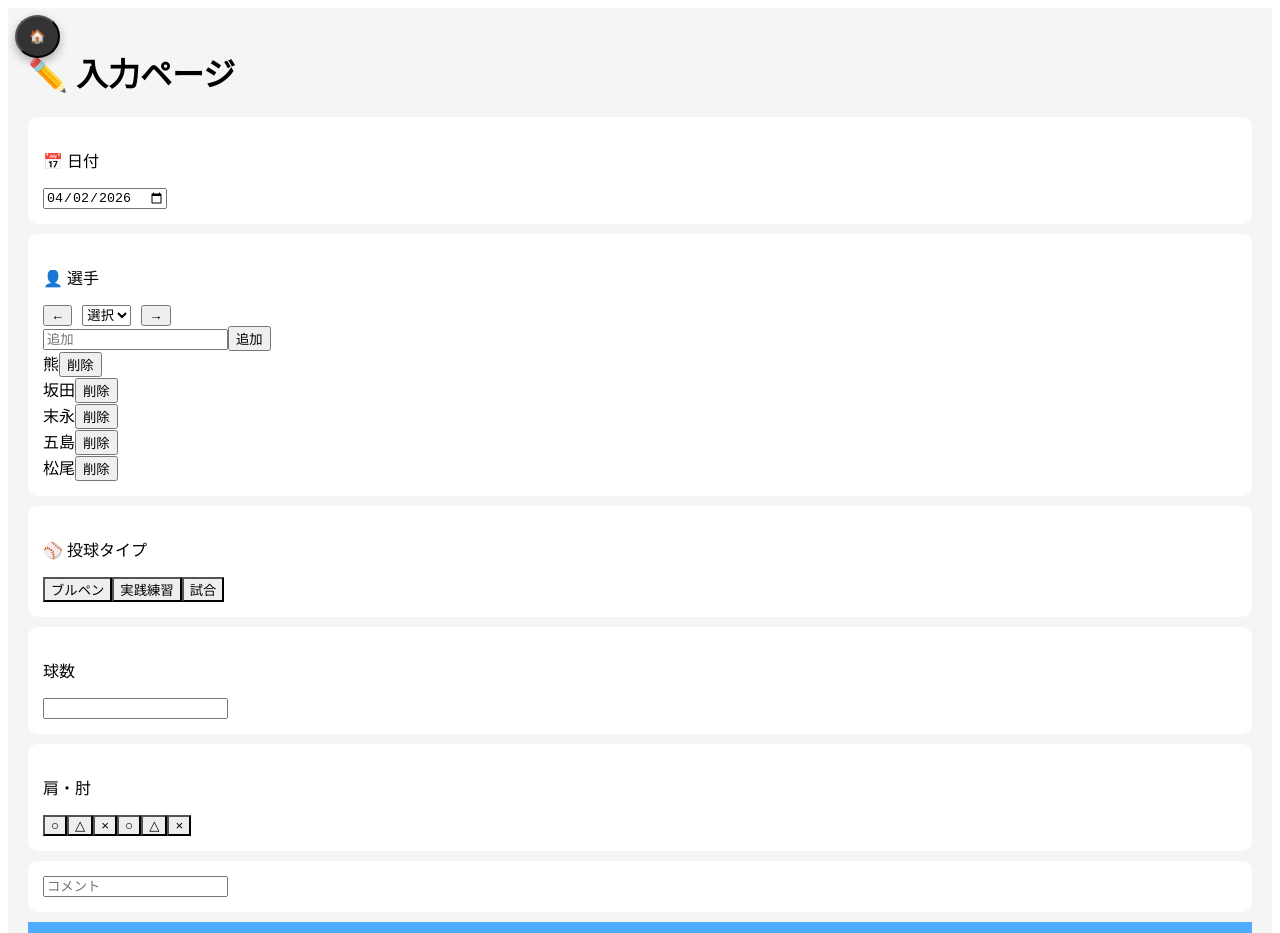
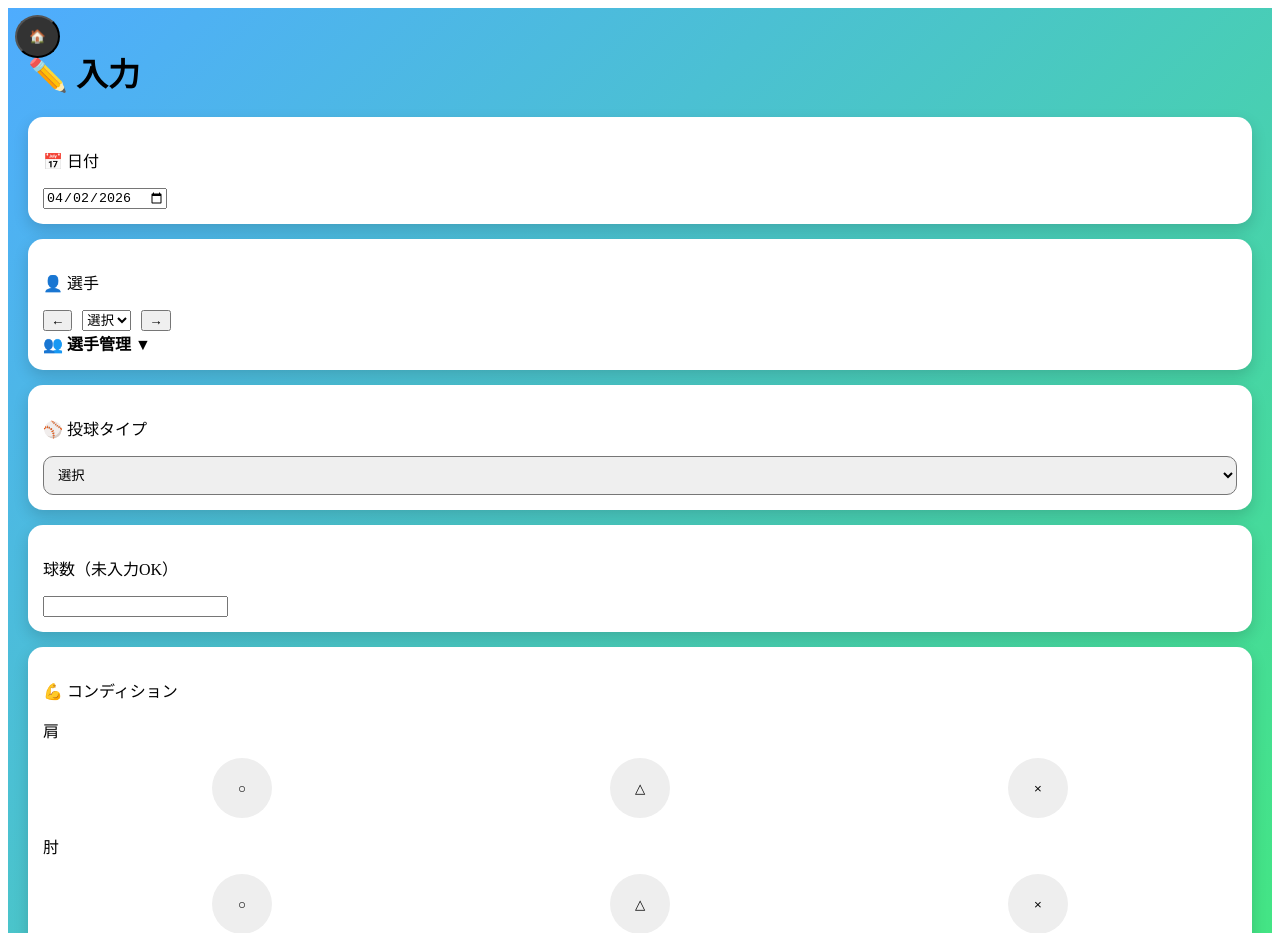
Before and after one commit to t18167647-web/-, a Next.js app: page /input in a window 1280 px wide. Shown: the top 933 px of the page. Built offline with nearby package versions, Linux system fonts and the light colour scheme.

Commit message:
最終版：UI改善・コメント編集削除・選手管理・デザイン調整

```diff
--- a/app/input/page.jsx
+++ b/app/input/page.jsx
@@ -12,6 +12,7 @@ export default function InputPage() {
   const [elbow, setElbow] = useState("");
   const [initialComment, setInitialComment] = useState("");
   const [date, setDate] = useState("");
+  const [showManage, setShowManage] = useState(false);
 
   useEffect(() => {
     const saved = JSON.parse(localStorage.getItem("players"));
@@ -45,10 +46,10 @@ export default function InputPage() {
   };
 
   const changePlayer = (dir) => {
-    const index = players.indexOf(player);
-    if (index === -1) return;
-    if (dir === "next") setPlayer(players[(index + 1) % players.length]);
-    else setPlayer(players[(index - 1 + players.length) % players.length]);
+    const i = players.indexOf(player);
+    if (i === -1) return;
+    if (dir === "next") setPlayer(players[(i + 1) % players.length]);
+    else setPlayer(players[(i - 1 + players.length) % players.length]);
   };
 
   const handleSubmit = () => {
@@ -56,7 +57,7 @@ export default function InputPage() {
       id: Date.now(),
       player,
       type,
-      count: Number(count),
+      count: Number(count) || 0,
       shoulder,
       elbow,
       initialComment,
@@ -66,6 +67,7 @@ export default function InputPage() {
 
     const existing = JSON.parse(localStorage.getItem("items")) || [];
     localStorage.setItem("items", JSON.stringify([...existing, newItem]));
+
     alert("保存成功！");
   };
 
@@ -75,74 +77,105 @@ export default function InputPage() {
         <button style={homeBtn} onMouseDown={press} onMouseUp={release} onMouseLeave={release}>🏠</button>
       </Link>
 
-      <h1>✏️ 入力ページ</h1>
+      <h1>✏️ 入力</h1>
 
       <div style={card}>
         <p>📅 日付</p>
-        <input type="date" value={date} onChange={(e) => setDate(e.target.value)} />
+        <input type="date" value={date} onChange={(e)=>setDate(e.target.value)} />
       </div>
 
       <div style={card}>
         <p>👤 選手</p>
+
         <div style={row}>
-          <button onClick={() => changePlayer("prev")} onMouseDown={press} onMouseUp={release} onMouseLeave={release}>←</button>
+          <button onClick={()=>changePlayer("prev")} onMouseDown={press} onMouseUp={release} onMouseLeave={release}>←</button>
           <select value={player} onChange={(e)=>setPlayer(e.target.value)}>
             <option value="">選択</option>
             {players.map(p=><option key={p}>{p}</option>)}
           </select>
-          <button onClick={() => changePlayer("next")} onMouseDown={press} onMouseUp={release} onMouseLeave={release}>→</button>
+          <button onClick={()=>changePlayer("next")} onMouseDown={press} onMouseUp={release} onMouseLeave={release}>→</button>
         </div>
 
-        <input value={newPlayer} onChange={(e)=>setNewPlayer(e.target.value)} placeholder="追加"/>
+        {/* コンパクト管理 */}
+        <div onClick={()=>setShowManage(!showManage)} style={toggleHeader}>
+          👥 選手管理 {showManage ? "▲" : "▼"}
+        </div>
+
+        {showManage && (
+          <>
+            <div style={{display:"flex",gap:5}}>
+              <input value={newPlayer} onChange={(e)=>setNewPlayer(e.target.value)} style={inputSmall}/>
               <button onClick={addPlayer} onMouseDown={press} onMouseUp={release} onMouseLeave={release}>追加</button>
+            </div>
 
             {players.map(p=>(
-          <div key={p}>{p}
-            <button onClick={()=>deletePlayer(p)} onMouseDown={press} onMouseUp={release} onMouseLeave={release}>削除</button>
+              <div key={p} style={playerRow}>
+                {p}
+                <button onClick={()=>deletePlayer(p)} onMouseDown={press} onMouseUp={release} onMouseLeave={release}>✕</button>
               </div>
             ))}
+          </>
+        )}
       </div>
 
       <div style={card}>
         <p>⚾ 投球タイプ</p>
-        {["ブルペン","実践練習","試合"].map(t=>(
-          <button key={t} onClick={()=>setType(t)} style={{
-            background:type===t? (t==="試合"?"red":t==="実践練習"?"orange":"blue"):"#eee",
-            color:type===t?"white":"black"
-          }} onMouseDown={press} onMouseUp={release} onMouseLeave={release}>{t}</button>
-        ))}
+        <select value={type} onChange={(e)=>setType(e.target.value)} style={selectStyle}>
+          <option value="">選択</option>
+          <option value="ブルペン">ブルペン</option>
+          <option value="実践練習">実践練習</option>
+          <option value="試合">試合</option>
+        </select>
       </div>
 
       <div style={card}>
-        <p>球数</p>
+        <p>球数（未入力OK）</p>
         <input type="number" value={count} onChange={(e)=>setCount(e.target.value)} />
       </div>
 
       <div style={card}>
-        <p>肩・肘</p>
+        <p>💪 コンディション</p>
+
+        <p>肩</p>
+        <div style={btnGroup}>
           {["○","△","×"].map(v=>(
             <button key={v} onClick={()=>setShoulder(v)} style={{
-            background:shoulder===v?(v==="○"?"blue":v==="△"?"gold":"red"):"#eee"
+              ...circleBtn,
+              background:shoulder===v?(v==="○"?"#4facfe":v==="△"?"#f9c74f":"#f94144"):"#eee"
             }} onMouseDown={press} onMouseUp={release} onMouseLeave={release}>{v}</button>
           ))}
+        </div>
+
+        <p>肘</p>
+        <div style={btnGroup}>
           {["○","△","×"].map(v=>(
             <button key={v} onClick={()=>setElbow(v)} style={{
-            background:elbow===v?(v==="○"?"blue":v==="△"?"gold":"red"):"#eee"
+              ...circleBtn,
+              background:elbow===v?(v==="○"?"#4facfe":v==="△"?"#f9c74f":"#f94144"):"#eee"
             }} onMouseDown={press} onMouseUp={release} onMouseLeave={release}>{v}</button>
           ))}
+        </div>
       </div>
 
       <div style={card}>
         <input value={initialComment} onChange={(e)=>setInitialComment(e.target.value)} placeholder="コメント"/>
       </div>
 
-      <button style={saveBtn} onClick={handleSubmit} onMouseDown={press} onMouseUp={release} onMouseLeave={release}>保存</button>
+      <button style={saveBtn} onClick={handleSubmit} onMouseDown={press} onMouseUp={release} onMouseLeave={release}>
+        保存
+      </button>
     </div>
   );
 }
 
-const page={padding:20,background:"#f5f5f5",minHeight:"100vh"};
-const card={background:"white",padding:15,marginBottom:10,borderRadius:10};
-const saveBtn={padding:15,width:"100%",background:"#4facfe",color:"white",border:"none"};
-const homeBtn={position:"fixed",top:15,left:15,background:"#333",color:"white",borderRadius:"50%",padding:12,boxShadow:"0 4px 10px rgba(0,0,0,0.3)"};
+const page={padding:20,minHeight:"100vh",background:"linear-gradient(135deg,#4facfe,#43e97b)"};
+const card={background:"white",padding:15,marginBottom:15,borderRadius:15,boxShadow:"0 6px 15px rgba(0,0,0,0.15)"};
+const saveBtn={padding:15,width:"100%",background:"linear-gradient(135deg,#36d1dc,#5b86e5)",color:"white",border:"none",borderRadius:15};
+const homeBtn={position:"fixed",top:15,left:15,background:"#333",color:"white",borderRadius:"50%",padding:12};
 const row={display:"flex",gap:10};
+const toggleHeader={fontWeight:"bold",cursor:"pointer"};
+const inputSmall={flex:1};
+const playerRow={display:"flex",justifyContent:"space-between"};
+const selectStyle={width:"100%",padding:10,borderRadius:10};
+const btnGroup={display:"flex",justifyContent:"space-around"};
+const circleBtn={width:60,height:60,borderRadius:"50%",border:"none"};
```
Also changed, not shown: app/page.jsx (+10 -6 lines), app/table/page.jsx (+88 -12 lines). Lines whose indentation alone changed are shown as unchanged.
